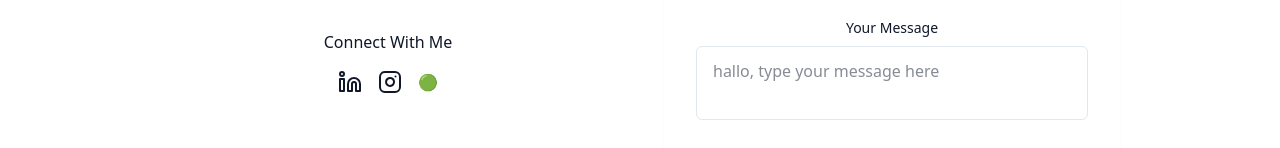
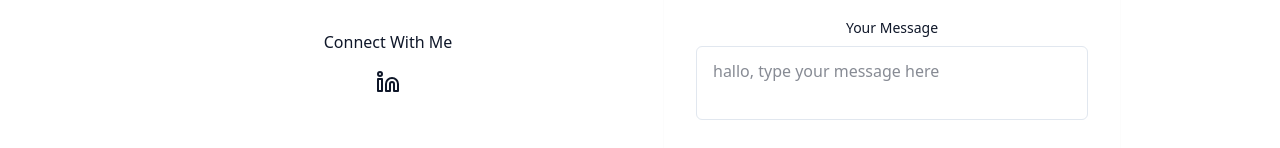
Before and after one commit to elsigaa/elsiga, a React (Vite) app: page / in a window 1280 px wide. Shown: the part 3664-3812 px from the top of the page. Built offline with nearby package versions, Linux system fonts and the light colour scheme.

Commit message:
Update Contact

```diff
--- a/src/components/ContactSection.jsx
+++ b/src/components/ContactSection.jsx
@@ -81,14 +81,11 @@ export const ContactSection = () => {
             <div className="pt-8">
               <h4 className="font-medium mb-4">Connect With Me</h4>
               <div className="flex space-x-4 justify-center">
-                <a href="#" target="">
+                <a
+                  href="https://www.linkedin.com/in/eli-sigalingging-86b1aa379"
+                  target="_blank"
+                >
                   <Linkedin />
-                </a>
-                <a href="#" target="">
-                  <Instagram />
-                </a>
-                <a href="#" target="">
-                  🟢
                 </a>
               </div>
             </div>
```
